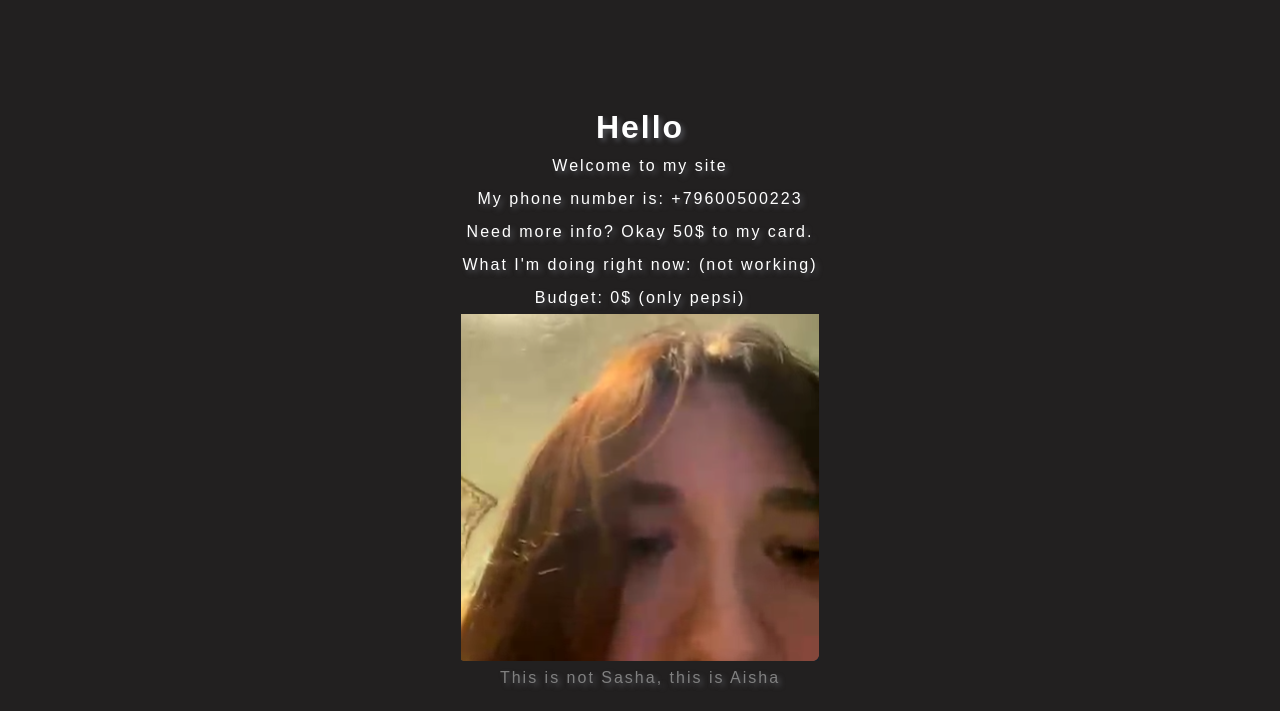
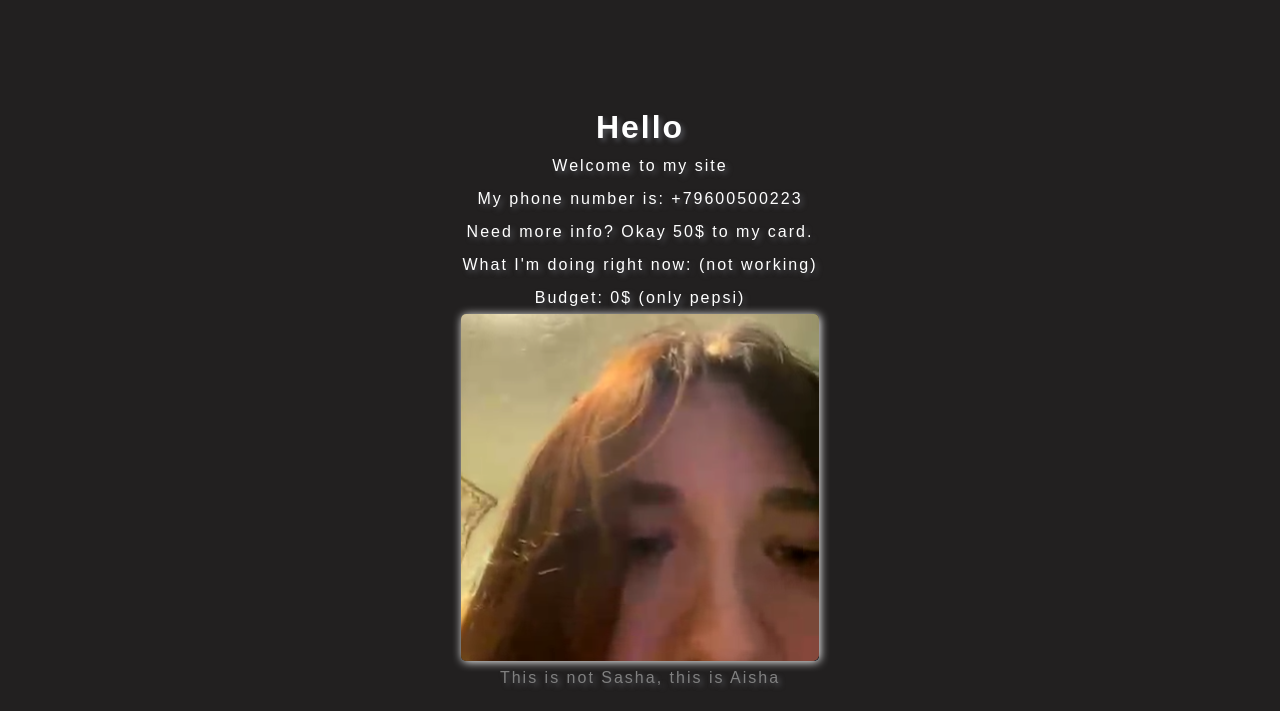
Before and after one commit to kynative/kynative.github.io, a website: page index.html in a window 1280 px wide. Shown: the top 711 px of the page. Drawn offline with nearby package versions, Linux system fonts and the light colour scheme.

Commit message:
Update styles.css

```diff
--- a/styles.css
+++ b/styles.css
@@ -15,6 +15,13 @@ body {
     display: flex;
     flex-direction: column;
 
+}
+
+.arisha {
+    box-shadow: 1px 1px 10px;
+    border: none;
+    border-radius: 5px;
+    display: flex;
 }
 
 .Warning {
```
